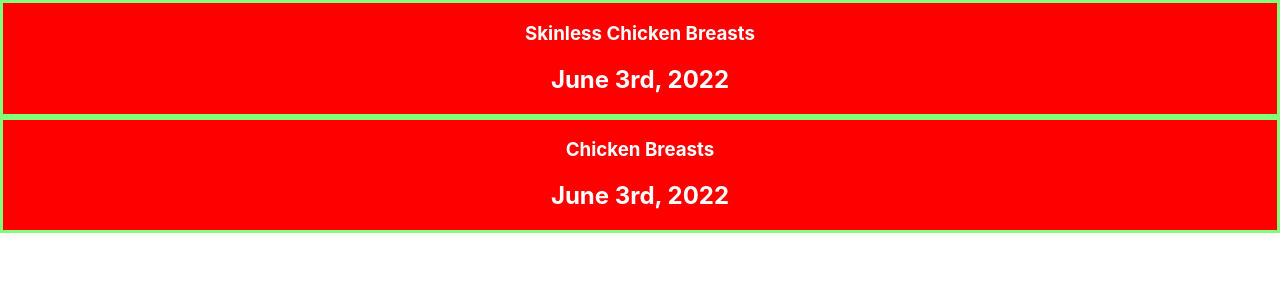
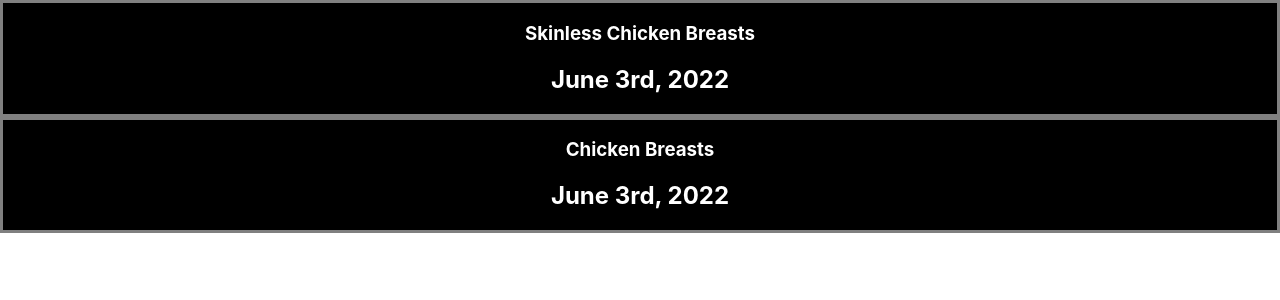
Before and after one commit to lincoln-anderson/interview-example, a React (Create React App) app: page / in a window 1280 px wide. Shown: the top 300 px of the page. Built offline with nearby package versions, Linux system fonts and the light colour scheme.

Commit message:
styling changes

```diff
--- a/src/App.css
+++ b/src/App.css
@@ -31,8 +31,8 @@
 }
 
 .groceryitemCard {
-  border: rgb(127, 255, 122);
+  border: gray;
   border-style: solid;
-  background-color: rgb(255, 0, 0);
+  background-color: black;
   color: white;
 }
```
